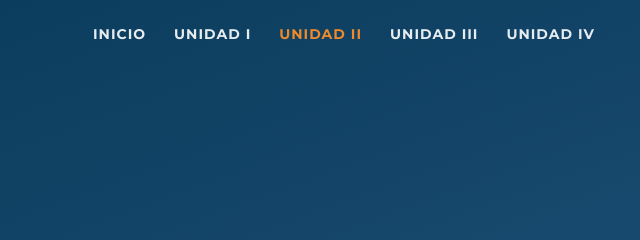
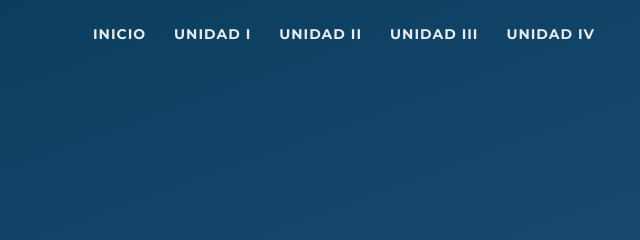
Before and after one commit to ybendezu19-max/Gerencia-de-sistemas-de-informaci-n, a plain HTML site: page index.html in a window 1280 px wide. Shown: the top 240 px of the page, 17-657 px from the left. Drawn offline with Linux system fonts and the light colour scheme.

Commit message:
Update index.html

```diff
--- a/index.html
+++ b/index.html
@@ -29,7 +29,7 @@
           </div>
         </li>
         <li class="nav-item has-dropdown" id="unidad2">
-          <a href="unidad2.html" class="nav-link active">UNIDAD II</a>
+          <a href="unidad2.html" class="nav-link ">UNIDAD II</a>
           <div class="dropdown">
             <ul>
               <li><a href="sem5.html">Semana 05</a></li>
```
